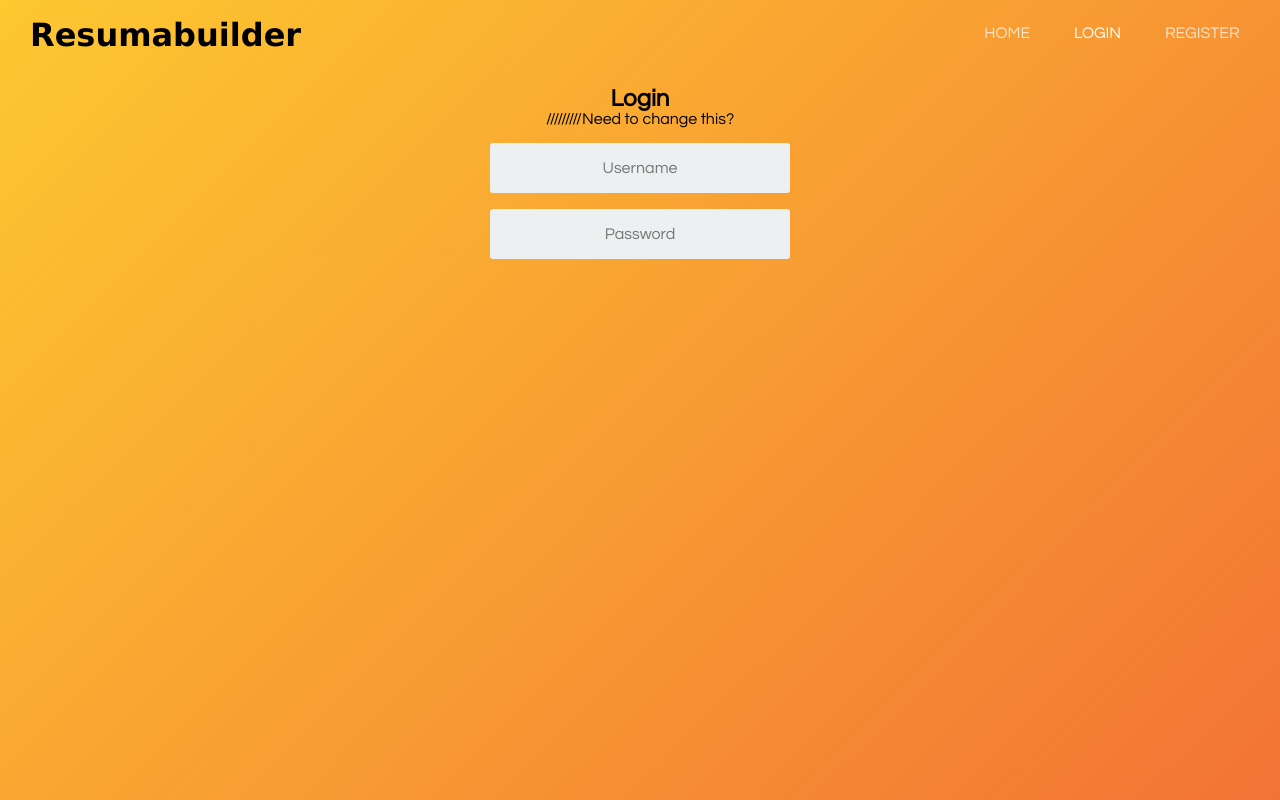
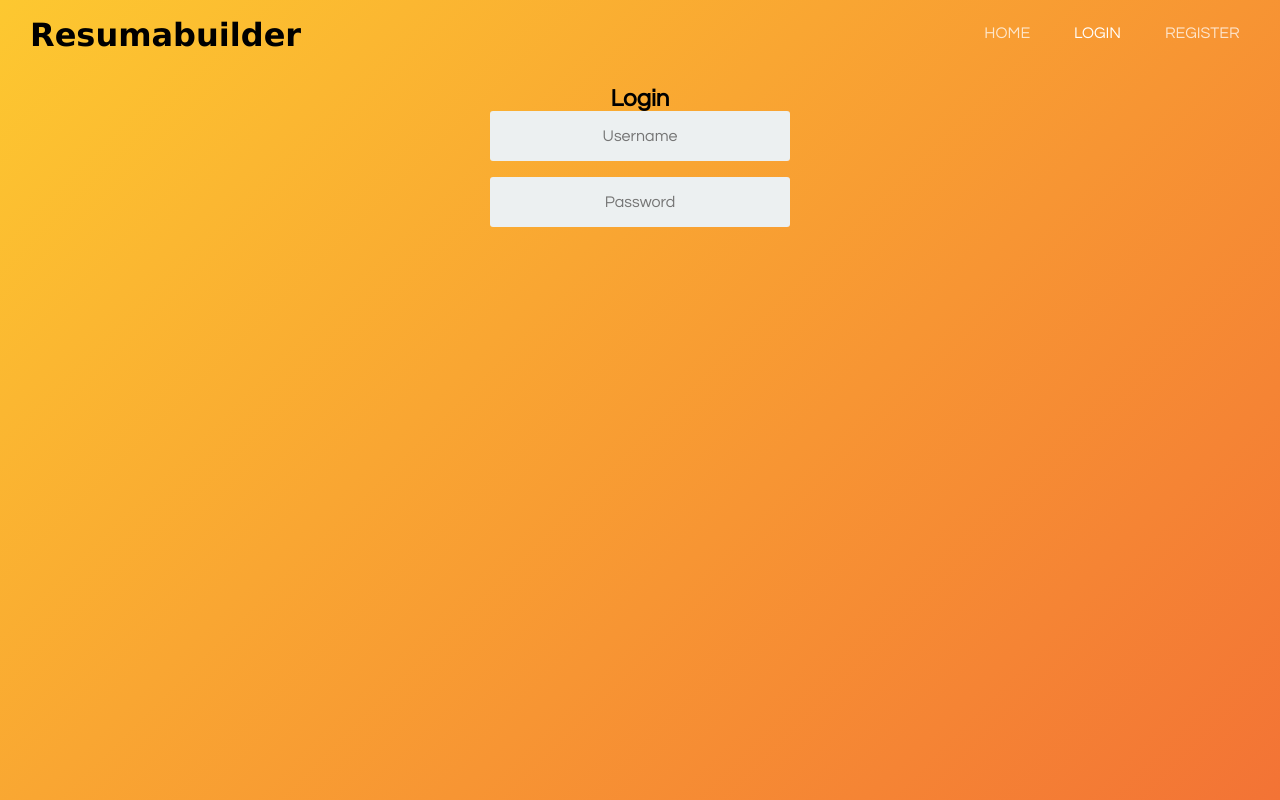
Before and after one commit to dakadabra/Resuma, a plain HTML site: page login.html in a window 1280 px wide. Drawn offline with Linux system fonts and the light colour scheme.

Commit message:
Fixed login

```diff
--- a/login.html
+++ b/login.html
@@ -18,7 +18,7 @@
 		<br><br>
 		<h2>Login</h2>
 		<div class="main">
-			<form action="/registerPage" method="POST"> /////////Need to change this? <br><br>
+			<!-- <form action="/registerPage" method="POST"> /////////Need to change this? <br><br> -->
 				<input type = "text" name="username" placeholder ="Username"> <br><br>
 				<input type="password" name="password" placeholder="Password">
 		</div>
```
